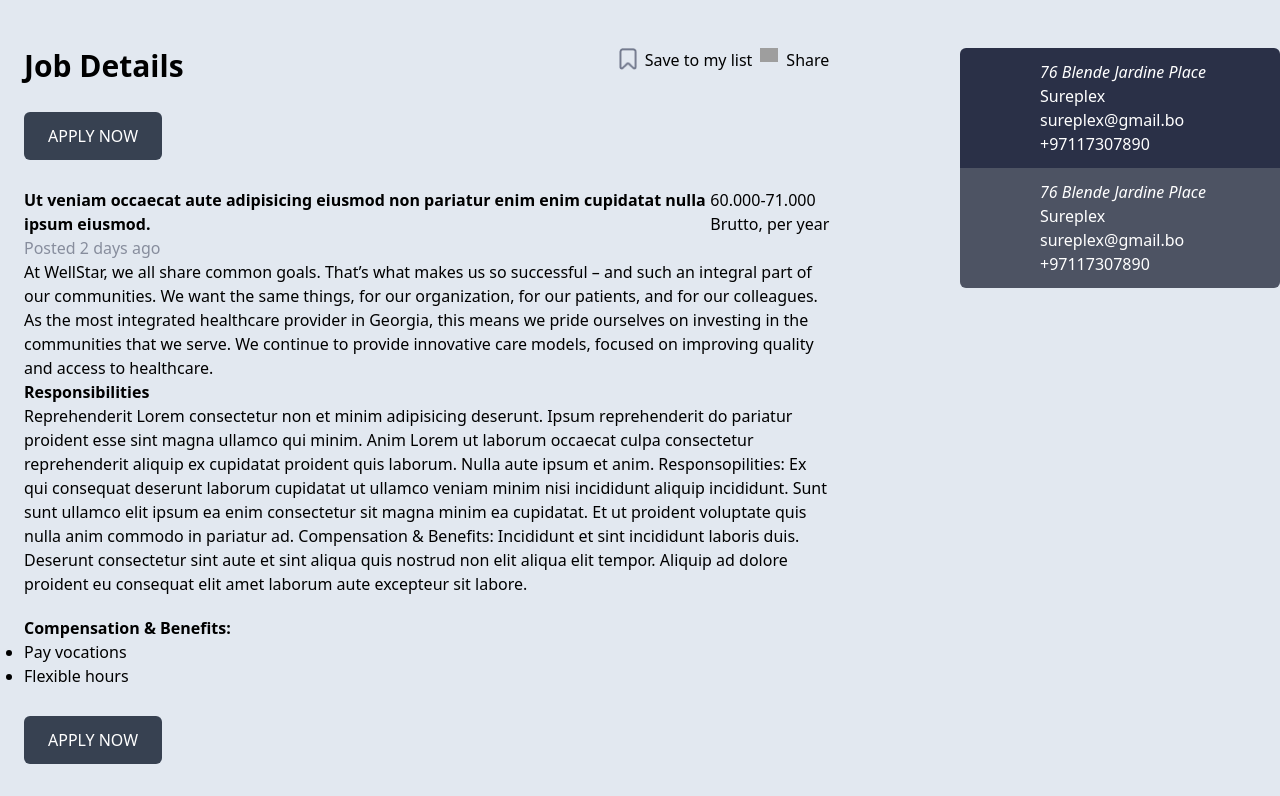
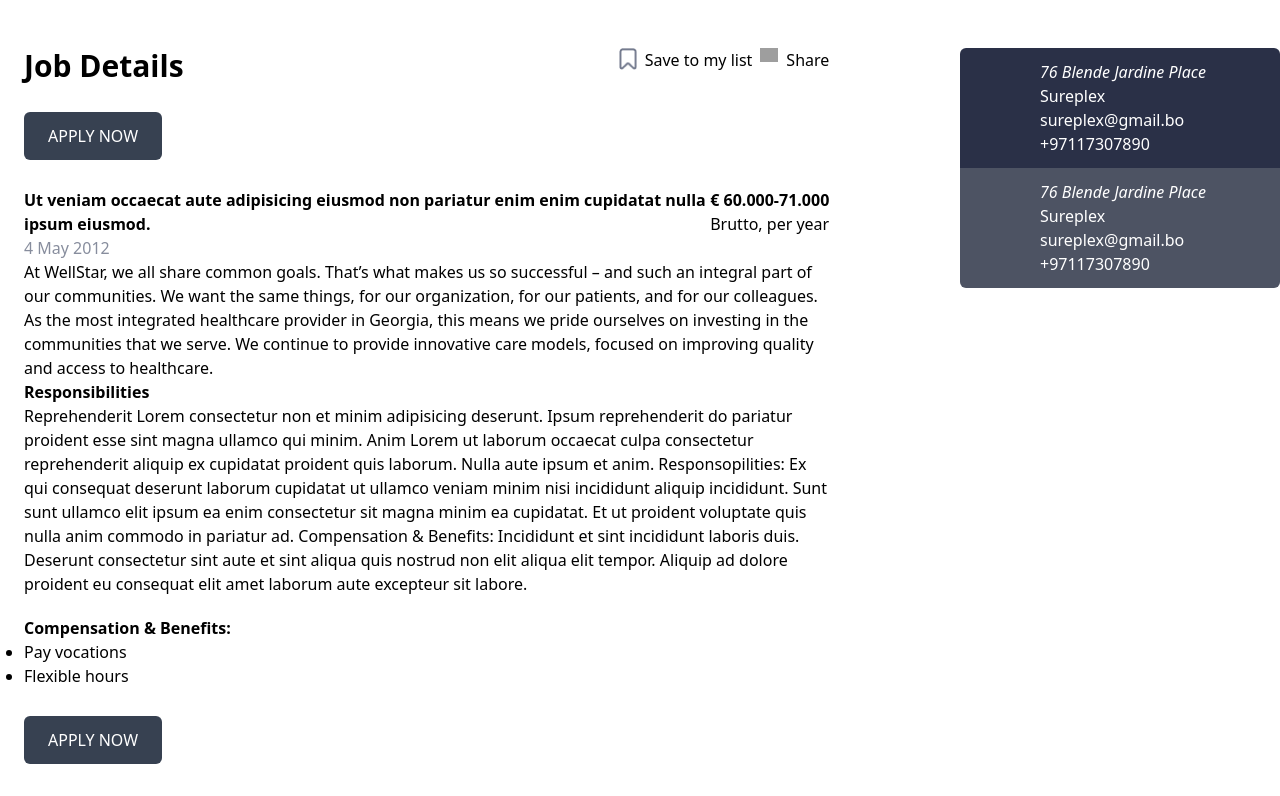
Before and after one commit to Samwa-ua/nextjs-joblist-task, a Next.js app: page /635ee6d304601d61a71951f6 in a window 1280 px wide. Shown: the top 796 px of the page. Built offline with nearby package versions, Linux system fonts and the light colour scheme; grey boxes are pictures that could not be loaded.

Commit message:
feat: Add function to convert date data from Api

```diff
--- a/components/JobDetail.tsx
+++ b/components/JobDetail.tsx
@@ -3,12 +3,24 @@ import Image from "next/image";
 import imageLoader from "../utils/imageLoader";
 
 const JobDetail = (props: any) => {
+  console.log(props.createdAt);
+
   const convertSalary = (salary: string) => {
     return salary
       .split("-")
       .map((el) => el.replace("k", ".000"))
       .join("-");
   };
+
+  const convertDate = (isoDate: Date) => {
+    const date = new Date(isoDate);
+    return date.toLocaleDateString("en-Gb", {
+      day: "numeric",
+      month: "short",
+      year: "numeric",
+    });
+  };
+
   return (
     <section className="container mx-auto my-12 ">
       <div className="flex justify-between gap-2">
@@ -49,12 +61,14 @@ const JobDetail = (props: any) => {
           <div className="flex">
             <h1 className="flex-1 w-500 font-bold">{props.title}</h1>
             <div>
-              <p>{convertSalary(props.salary)}</p>
+              <p className="font-bold">€ {convertSalary(props.salary)}</p>
               <p>Brutto, per year</p>
             </div>
           </div>
           <div>
-            <p className="font-thin text-textFaint">Posted 2 days ago</p>
+            <p className="font-thin text-textFaint">
+              {convertDate(props.createdAt)}
+            </p>
             <p>
               At WellStar, we all share common goals. That’s what makes us so
               successful – and such an integral part of our communities. We want
--- a/package.json
+++ b/package.json
@@ -2,7 +2,7 @@
   "private": true,
   "scripts": {
     "dev": "next dev",
-    "build": "next build",
+    "build": "next build && next export",
     "start": "next start"
   },
   "dependencies": {
--- a/pages/[jobsId]/index.tsx
+++ b/pages/[jobsId]/index.tsx
@@ -1,17 +1,22 @@
 import { GetStaticPaths, GetStaticProps } from "next";
 
 import JobDetail from "../../components/JobDetail";
+import { Job } from "../../types/types";
 import { DUMMY_DATA } from "../../utils/mockdata";
 
 const JobDetails = (props: any) => {
-  return <JobDetail {...props.jobsData} />;
+  return (
+    <div className="bg-white">
+      <JobDetail {...props.jobsData} />
+    </div>
+  );
 };
 
 export const getStaticPaths: GetStaticPaths = async () => {
   // const res = await fetch(
   //   "https://api.json-generator.com/templates/ZM1r0eic3XEy/data?access_token=wm3gg940gy0xek1ld98uaizhz83c6rh2sir9f9fu"
   // );
-  // const jobsList = await res.json();
+  // const jobsList: Job[] = await res.json();
 
   const jobsList = DUMMY_DATA;
 
--- a/pages/_app.tsx
+++ b/pages/_app.tsx
@@ -2,7 +2,11 @@ import "../styles/globals.css";
 import type { AppProps } from "next/app";
 
 function MyApp({ Component, pageProps }: AppProps) {
-  return <Component {...pageProps} />;
+  return (
+    <div className="bg-slate-200">
+      <Component {...pageProps} />
+    </div>
+  );
 }
 
 export default MyApp;
--- a/styles/globals.css
+++ b/styles/globals.css
@@ -1,9 +1,3 @@
 @tailwind base;
 @tailwind components;
 @tailwind utilities;
-
-@layer base {
-    body {
-        @apply bg-slate-200;
-    }
-}
```
Also changed, not shown: utils/mockdata.ts (renamed from utils/mockdata.tsx).
